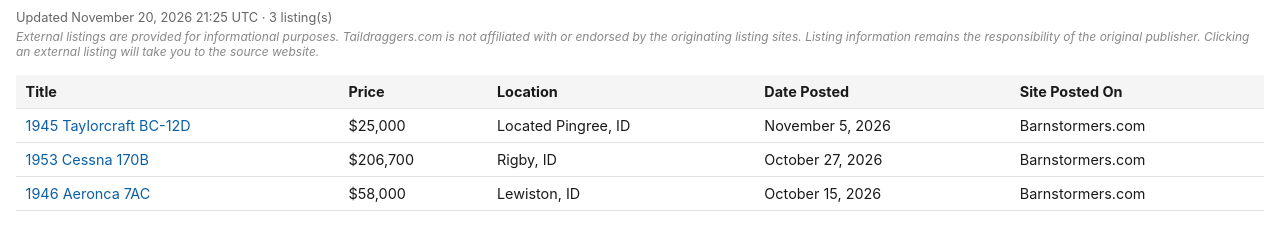
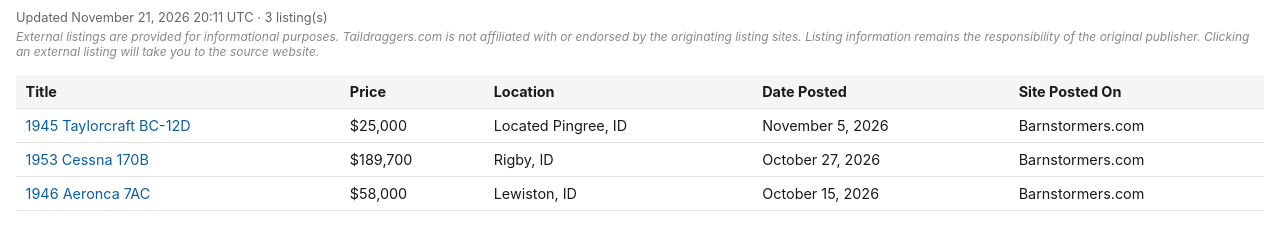
Before and after one commit to taildraggers/idaho, a plain HTML site: page docs/index.html in a window 1280 px wide. Shown: the part 42-292 px from the top of the page. Drawn offline with Linux system fonts and the light colour scheme.

Commit message:
Update Idaho listings (2026-11-21)

```diff
--- a/docs/index.html
+++ b/docs/index.html
@@ -58,7 +58,7 @@
 </head>
 <body>
   <h1>Taildragger Ads in Idaho</h1>
-  <div class="updated">Updated November 20, 2026 21:25 UTC &middot; 3 listing(s)</div>
+  <div class="updated">Updated November 21, 2026 20:11 UTC &middot; 3 listing(s)</div>
   <div class="disclaimer">External listings are provided for informational purposes. Taildraggers.com is not affiliated with or endorsed by the originating listing sites. Listing information remains the responsibility of the original publisher. Clicking an external listing will take you to the source website.</div>
   <table>
     <thead>
@@ -66,7 +66,7 @@
     </thead>
     <tbody>
         <tr><td><a href="https://www.barnstormers.com/classified-2076733-1945-BC12D-Taylorcraft-Project.html" target="_blank" rel="noopener noreferrer">1945 Taylorcraft BC-12D</a></td><td>$25,000</td><td>Located Pingree, ID</td><td>November 5, 2026</td><td>Barnstormers.com</td></tr>
-        <tr><td><a href="https://www.barnstormers.com/classified-2056599-1953-C-170B---220HP-Franklin.html" target="_blank" rel="noopener noreferrer">1953 Cessna 170B</a></td><td>$206,700</td><td>Rigby, ID</td><td>October 27, 2026</td><td>Barnstormers.com</td></tr>
+        <tr><td><a href="https://www.barnstormers.com/classified-2056599-1953-C-170B---220HP-Franklin.html" target="_blank" rel="noopener noreferrer">1953 Cessna 170B</a></td><td>$189,700</td><td>Rigby, ID</td><td>October 27, 2026</td><td>Barnstormers.com</td></tr>
         <tr><td><a href="https://www.barnstormers.com/classified-2070538-1946-Aeronca-7Ac.html" target="_blank" rel="noopener noreferrer">1946 Aeronca 7AC</a></td><td>$58,000</td><td>Lewiston, ID</td><td>October 15, 2026</td><td>Barnstormers.com</td></tr>
     </tbody>
   </table>
```
